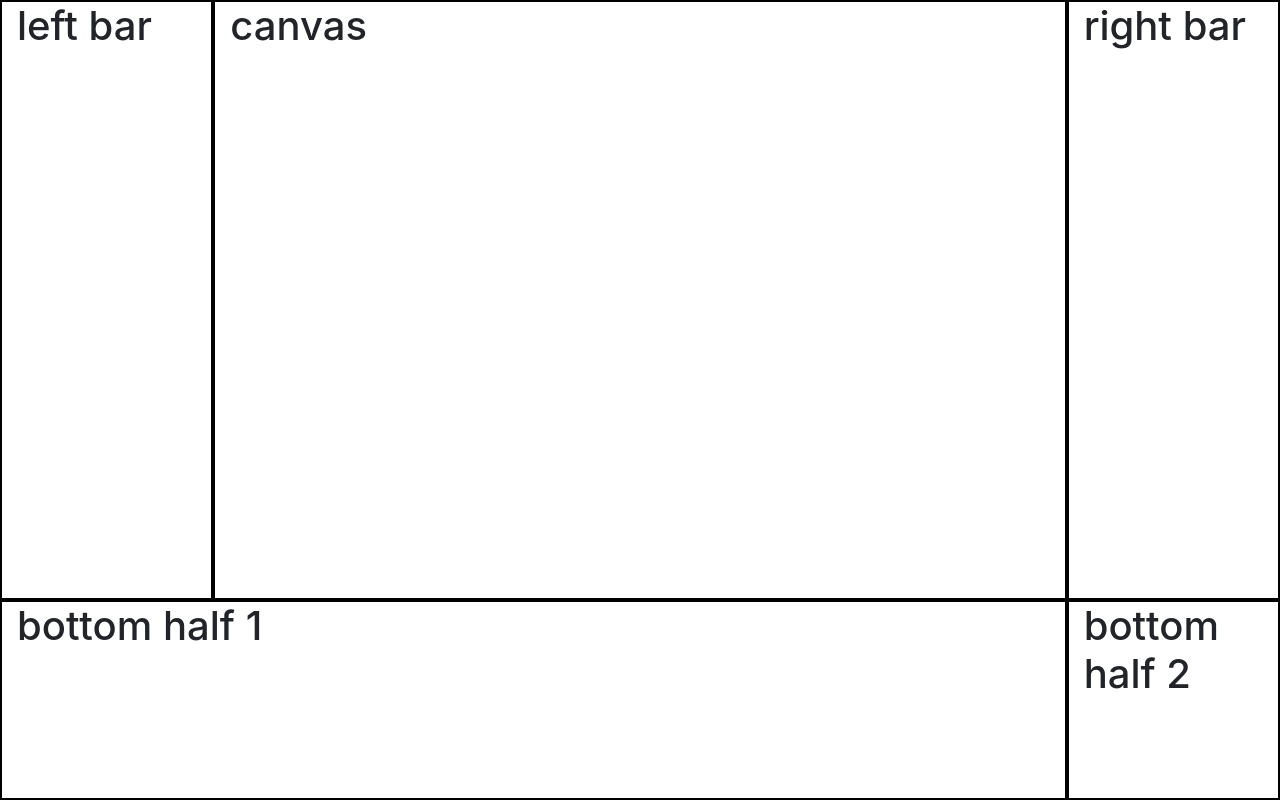
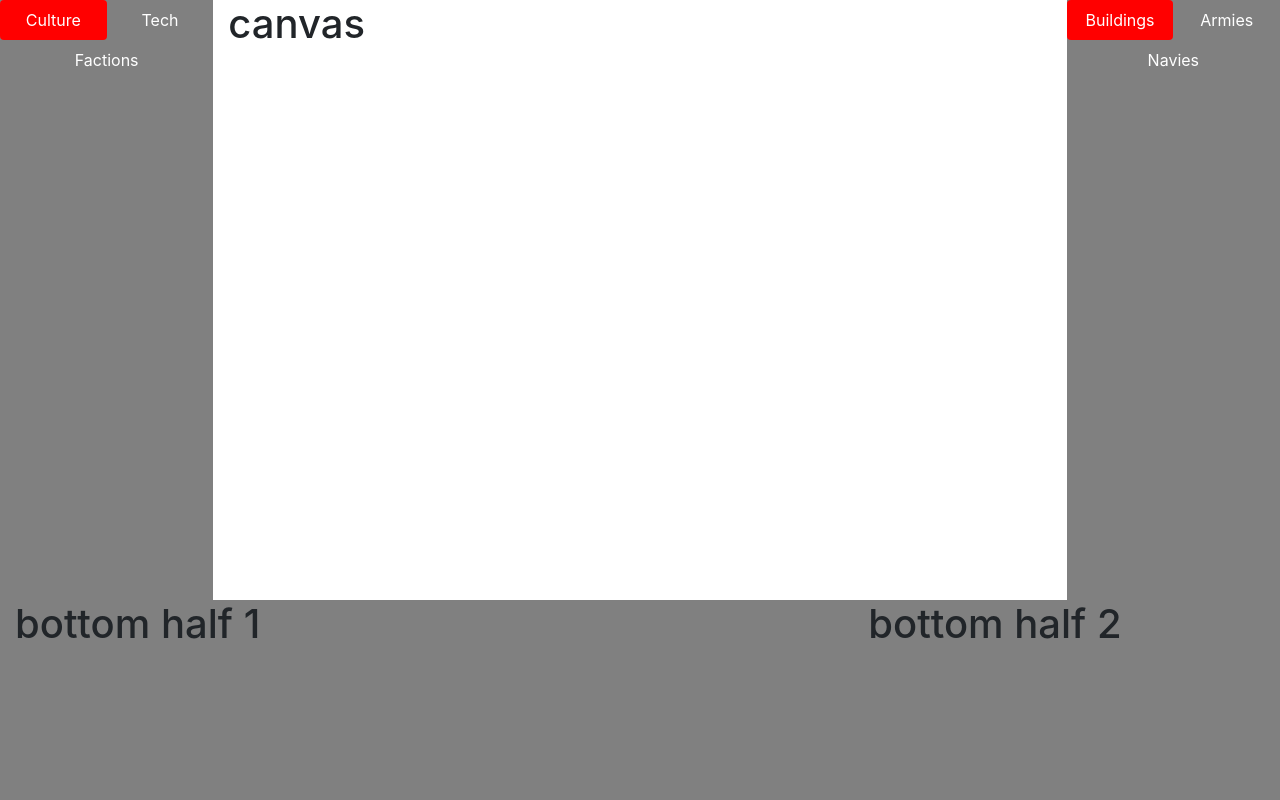
Before and after one commit to BekeroParyin/tg2, a plain HTML site: page index.html in a window 1280 px wide. Drawn offline with nearby package versions, Linux system fonts and the light colour scheme.

Commit message:
Updates with UI

```diff
--- a/index.html
+++ b/index.html
@@ -8,21 +8,40 @@
 <body>
   <div class="container-fluid h-100" id="main">
     <div class="row h-75">
-      <div class = "col-2" id ="left">
-        <h1>left bar</h1>
+      <div class = "col-2 px-0" id ="left">
+        <ul class="nav nav-pills nav-justified">
+          <li class="nav-item">
+            <a class="nav-link active" href="#">Culture</a>
+          </li>
+          <li class="nav-item">
+            <a class="nav-link" href="#">Tech</a>
+          </li>
+          <li class="nav-item">
+            <a class="nav-link" href="#">Factions</a>
+          </li>
+        </ul>
       </div>
       <div class = "col-8" id ="body">
         <h1>canvas</h1>
       </div>
-      <div class = "col-2" id ="right">
-        <h1>right bar</h1>
+      <div class = "col-2 px-0" id ="right">
+        <ul class="nav nav-pills nav-justified">
+          <li class="nav-item">
+            <a class="nav-link active" href="#">Buildings</a>
+          </li>
+          <li class="nav-item">
+            <a class="nav-link" href="#">Armies</a>
+          </li>
+          <li class="nav-item">
+            <a class="nav-link" href="#">Navies</a>
+          </li>
         </div>
       </div>
       <div class="row h-25">
-      <div class = "col-10" id ="body">
+        <div class = "col-8" id ="b-left">
           <h1>bottom half 1</h1>
         </div>
-      <div class = "col-2" id ="right">
+        <div class = "col-4" id ="b-right">
           <h1>bottom half 2</h1>
         </div>
       </div>
--- a/style.css
+++ b/style.css
@@ -4,5 +4,21 @@ body {
 
 
 .row div{
-	border: 2px black solid;
+	background: gray;
 }
+
+#body {
+	background: white;
+}
+
+.nav-link {
+	color: white;
+}
+
+.nav-link:hover {
+	color:red;
+}
+
+.active {
+	background-color: red !important;
+}
```
Lines whose indentation alone changed are shown as unchanged.
